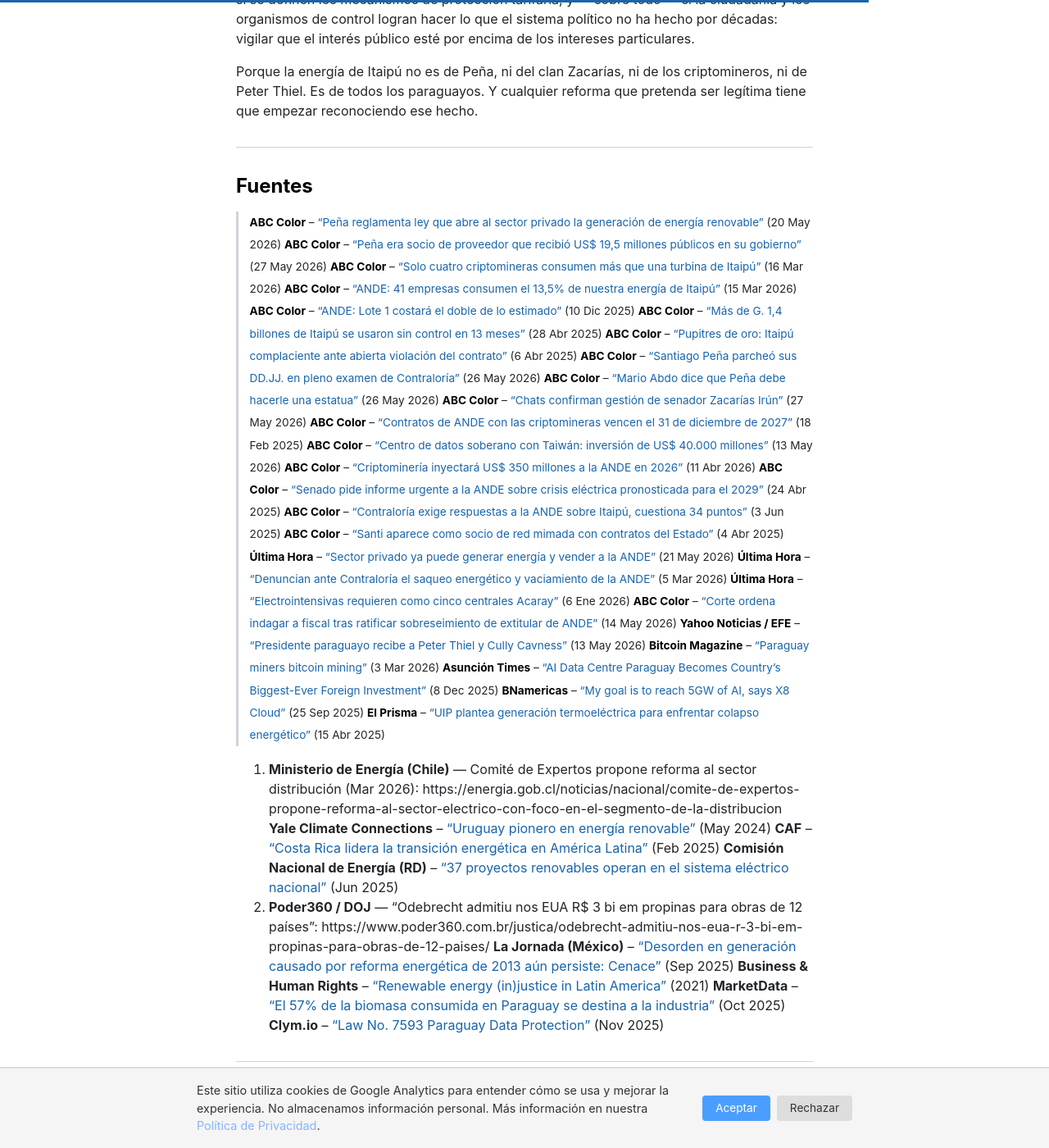
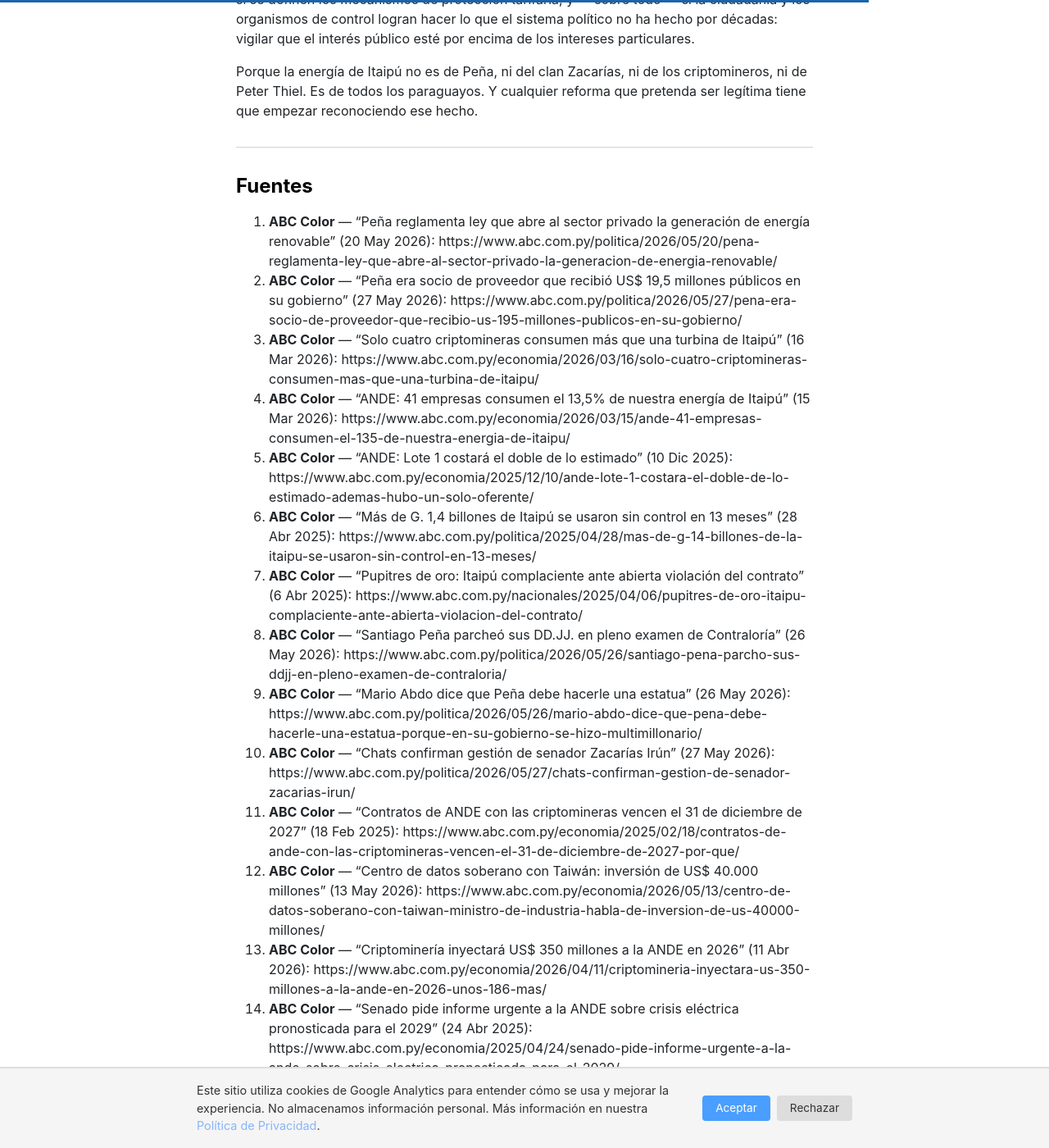
Before and after one commit to miravosqueinteresante/muchotexto.net, a Jekyll site: the page built from _posts/2026-05-27-apertura-sector-electrico-privado-paraguay.md, in a window 1280 px wide and 1400 px high, scrolled down 8995 px. Shown: the whole window at 82% size. Built offline with Jekyll 4.4.1, drawn with Linux system fonts in a browser that asks for light colours; comment, search, counter and statistics services are not loaded; some of the changed text lies outside the part shown.

Commit message:
Revert "seo: convert raw source URLs to descriptive anchor text in outbound links"
This reverts commit ba25331fbffeed640b6bc16f81f32192f6bdcea9.

```diff
--- a/_posts/2026-05-27-apertura-sector-electrico-privado-paraguay.md
+++ b/_posts/2026-05-27-apertura-sector-electrico-privado-paraguay.md
@@ -208,37 +208,37 @@
 
 ## Fuentes
 
-**ABC Color** – ["Peña reglamenta ley que abre al sector privado la generación de energía renovable"](https://www.abc.com.py/politica/2026/05/20/pena-reglamenta-ley-que-abre-al-sector-privado-la-generacion-de-energia-renovable/) (20 May 2026)
-**ABC Color** – ["Peña era socio de proveedor que recibió US$ 19,5 millones públicos en su gobierno"](https://www.abc.com.py/politica/2026/05/27/pena-era-socio-de-proveedor-que-recibio-us-195-millones-publicos-en-su-gobierno/) (27 May 2026)
-**ABC Color** – ["Solo cuatro criptomineras consumen más que una turbina de Itaipú"](https://www.abc.com.py/economia/2026/03/16/solo-cuatro-criptomineras-consumen-mas-que-una-turbina-de-itaipu/) (16 Mar 2026)
-**ABC Color** – ["ANDE: 41 empresas consumen el 13,5% de nuestra energía de Itaipú"](https://www.abc.com.py/economia/2026/03/15/ande-41-empresas-consumen-el-135-de-nuestra-energia-de-itaipu/) (15 Mar 2026)
-**ABC Color** – ["ANDE: Lote 1 costará el doble de lo estimado"](https://www.abc.com.py/economia/2025/12/10/ande-lote-1-costara-el-doble-de-lo-estimado-ademas-hubo-un-solo-oferente/) (10 Dic 2025)
-**ABC Color** – ["Más de G. 1,4 billones de Itaipú se usaron sin control en 13 meses"](https://www.abc.com.py/politica/2025/04/28/mas-de-g-14-billones-de-la-itaipu-se-usaron-sin-control-en-13-meses/) (28 Abr 2025)
-**ABC Color** – ["Pupitres de oro: Itaipú complaciente ante abierta violación del contrato"](https://www.abc.com.py/nacionales/2025/04/06/pupitres-de-oro-itaipu-complaciente-ante-abierta-violacion-del-contrato/) (6 Abr 2025)
-**ABC Color** – ["Santiago Peña parcheó sus DD.JJ. en pleno examen de Contraloría"](https://www.abc.com.py/politica/2026/05/26/santiago-pena-parcho-sus-ddjj-en-pleno-examen-de-contraloria/) (26 May 2026)
-**ABC Color** – ["Mario Abdo dice que Peña debe hacerle una estatua"](https://www.abc.com.py/politica/2026/05/26/mario-abdo-dice-que-pena-debe-hacerle-una-estatua-porque-en-su-gobierno-se-hizo-multimillonario/) (26 May 2026)
-**ABC Color** – ["Chats confirman gestión de senador Zacarías Irún"](https://www.abc.com.py/politica/2026/05/27/chats-confirman-gestion-de-senador-zacarias-irun/) (27 May 2026)
-**ABC Color** – ["Contratos de ANDE con las criptomineras vencen el 31 de diciembre de 2027"](https://www.abc.com.py/economia/2025/02/18/contratos-de-ande-con-las-criptomineras-vencen-el-31-de-diciembre-de-2027-por-que/) (18 Feb 2025)
-**ABC Color** – ["Centro de datos soberano con Taiwán: inversión de US$ 40.000 millones"](https://www.abc.com.py/economia/2026/05/13/centro-de-datos-soberano-con-taiwan-ministro-de-industria-habla-de-inversion-de-us-40000-millones/) (13 May 2026)
-**ABC Color** – ["Criptominería inyectará US$ 350 millones a la ANDE en 2026"](https://www.abc.com.py/economia/2026/04/11/criptomineria-inyectara-us-350-millones-a-la-ande-en-2026-unos-186-mas/) (11 Abr 2026)
-**ABC Color** – ["Senado pide informe urgente a la ANDE sobre crisis eléctrica pronosticada para el 2029"](https://www.abc.com.py/economia/2025/04/24/senado-pide-informe-urgente-a-la-ande-sobre-crisis-electrica-pronosticada-para-el-2029/) (24 Abr 2025)
-**ABC Color** – ["Contraloría exige respuestas a la ANDE sobre Itaipú, cuestiona 34 puntos"](https://www.abc.com.py/economia/2025/06/03/contraloria-exige-respuestas-a-la-ande-sobre-itaipu-cuestiona-34-puntos/) (3 Jun 2025)
-**ABC Color** – ["Santi aparece como socio de red mimada con contratos del Estado"](https://www.abc.com.py/politica/2025/04/04/santi-aparece-como-socio-de-red-mimada-con-contratos-del-estado/) (4 Abr 2025)
-**Última Hora** – ["Sector privado ya puede generar energía y vender a la ANDE"](https://www.ultimahora.com/sector-privado-ya-puede-generar-energia-y-luego-vender-a-la-ande) (21 May 2026)
-**Última Hora** – ["Denuncian ante Contraloría el saqueo energético y vaciamiento de la ANDE"](https://www.ultimahora.com/denuncian-ante-contraloria-el-saqueo-energetico-y-vaciamiento-de-la-ande) (5 Mar 2026)
-**Última Hora** – ["Electrointensivas requieren como cinco centrales Acaray"](https://www.ultimahora.com/electrointensivas-requieren-como-cinco-centrales-acaray) (6 Ene 2026)
-**ABC Color** – ["Corte ordena indagar a fiscal tras ratificar sobreseimiento de extitular de ANDE"](https://www.abc.com.py/nacionales/2026/05/14/corte-ordena-indagar-a-fiscal-tras-ratificar-sobreseimiento-definitivo-de-extitular-de-ande/) (14 May 2026)
-**Yahoo Noticias / EFE** – ["Presidente paraguayo recibe a Peter Thiel y Cully Cavness"](https://es-us.noticias.yahoo.com/presidente-paraguayo-recibe-magnates-tecnologicos-235601943.html) (13 May 2026)
-**Bitcoin Magazine** – ["Paraguay miners bitcoin mining"](https://bitcoinmagazine.com/featured/paraguay-miners-bitcoin-mining) (3 Mar 2026)
-**Asunción Times** – ["AI Data Centre Paraguay Becomes Country's Biggest-Ever Foreign Investment"](https://asunciontimes.com/paraguay-news/national-news/ai-data-centre-paraguay-a-historic-moment-for-the-nation/) (8 Dec 2025)
-**BNamericas** – ["My goal is to reach 5GW of AI, says X8 Cloud"](https://www.bnamericas.com/en/interviews/my-goal-is-to-reach-5gw-of-ai-says-x8-cloud-about-mega-project-in-paraguay) (25 Sep 2025)
-**El Prisma** – ["UIP plantea generación termoeléctrica para enfrentar colapso energético"](https://elprisma.com.py/uip-plantea-generacion-termoelectrica-para-enfrentar-el-previsible-colapso-energetico/) (15 Abr 2025)
+1. **ABC Color** — "Peña reglamenta ley que abre al sector privado la generación de energía renovable" (20 May 2026): https://www.abc.com.py/politica/2026/05/20/pena-reglamenta-ley-que-abre-al-sector-privado-la-generacion-de-energia-renovable/
+2. **ABC Color** — "Peña era socio de proveedor que recibió US$ 19,5 millones públicos en su gobierno" (27 May 2026): https://www.abc.com.py/politica/2026/05/27/pena-era-socio-de-proveedor-que-recibio-us-195-millones-publicos-en-su-gobierno/
+3. **ABC Color** — "Solo cuatro criptomineras consumen más que una turbina de Itaipú" (16 Mar 2026): https://www.abc.com.py/economia/2026/03/16/solo-cuatro-criptomineras-consumen-mas-que-una-turbina-de-itaipu/
+4. **ABC Color** — "ANDE: 41 empresas consumen el 13,5% de nuestra energía de Itaipú" (15 Mar 2026): https://www.abc.com.py/economia/2026/03/15/ande-41-empresas-consumen-el-135-de-nuestra-energia-de-itaipu/
+5. **ABC Color** — "ANDE: Lote 1 costará el doble de lo estimado" (10 Dic 2025): https://www.abc.com.py/economia/2025/12/10/ande-lote-1-costara-el-doble-de-lo-estimado-ademas-hubo-un-solo-oferente/
+6. **ABC Color** — "Más de G. 1,4 billones de Itaipú se usaron sin control en 13 meses" (28 Abr 2025): https://www.abc.com.py/politica/2025/04/28/mas-de-g-14-billones-de-la-itaipu-se-usaron-sin-control-en-13-meses/
+7. **ABC Color** — "Pupitres de oro: Itaipú complaciente ante abierta violación del contrato" (6 Abr 2025): https://www.abc.com.py/nacionales/2025/04/06/pupitres-de-oro-itaipu-complaciente-ante-abierta-violacion-del-contrato/
+8. **ABC Color** — "Santiago Peña parcheó sus DD.JJ. en pleno examen de Contraloría" (26 May 2026): https://www.abc.com.py/politica/2026/05/26/santiago-pena-parcho-sus-ddjj-en-pleno-examen-de-contraloria/
+9. **ABC Color** — "Mario Abdo dice que Peña debe hacerle una estatua" (26 May 2026): https://www.abc.com.py/politica/2026/05/26/mario-abdo-dice-que-pena-debe-hacerle-una-estatua-porque-en-su-gobierno-se-hizo-multimillonario/
+10. **ABC Color** — "Chats confirman gestión de senador Zacarías Irún" (27 May 2026): https://www.abc.com.py/politica/2026/05/27/chats-confirman-gestion-de-senador-zacarias-irun/
+11. **ABC Color** — "Contratos de ANDE con las criptomineras vencen el 31 de diciembre de 2027" (18 Feb 2025): https://www.abc.com.py/economia/2025/02/18/contratos-de-ande-con-las-criptomineras-vencen-el-31-de-diciembre-de-2027-por-que/
+12. **ABC Color** — "Centro de datos soberano con Taiwán: inversión de US$ 40.000 millones" (13 May 2026): https://www.abc.com.py/economia/2026/05/13/centro-de-datos-soberano-con-taiwan-ministro-de-industria-habla-de-inversion-de-us-40000-millones/
+13. **ABC Color** — "Criptominería inyectará US$ 350 millones a la ANDE en 2026" (11 Abr 2026): https://www.abc.com.py/economia/2026/04/11/criptomineria-inyectara-us-350-millones-a-la-ande-en-2026-unos-186-mas/
+14. **ABC Color** — "Senado pide informe urgente a la ANDE sobre crisis eléctrica pronosticada para el 2029" (24 Abr 2025): https://www.abc.com.py/economia/2025/04/24/senado-pide-informe-urgente-a-la-ande-sobre-crisis-electrica-pronosticada-para-el-2029/
+15. **ABC Color** — "Contraloría exige respuestas a la ANDE sobre Itaipú, cuestiona 34 puntos" (3 Jun 2025): https://www.abc.com.py/economia/2025/06/03/contraloria-exige-respuestas-a-la-ande-sobre-itaipu-cuestiona-34-puntos/
+16. **ABC Color** — "Santi aparece como socio de red mimada con contratos del Estado" (4 Abr 2025): https://www.abc.com.py/politica/2025/04/04/santi-aparece-como-socio-de-red-mimada-con-contratos-del-estado/
+17. **Última Hora** — "Sector privado ya puede generar energía y vender a la ANDE" (21 May 2026): https://www.ultimahora.com/sector-privado-ya-puede-generar-energia-y-luego-vender-a-la-ande
+18. **Última Hora** — "Denuncian ante Contraloría el saqueo energético y vaciamiento de la ANDE" (5 Mar 2026): https://www.ultimahora.com/denuncian-ante-contraloria-el-saqueo-energetico-y-vaciamiento-de-la-ande
+19. **Última Hora** — "Electrointensivas requieren como cinco centrales Acaray" (6 Ene 2026): https://www.ultimahora.com/electrointensivas-requieren-como-cinco-centrales-acaray
+20. **ABC Color** — "Corte ordena indagar a fiscal tras ratificar sobreseimiento de extitular de ANDE" (14 May 2026): https://www.abc.com.py/nacionales/2026/05/14/corte-ordena-indagar-a-fiscal-tras-ratificar-sobreseimiento-definitivo-de-extitular-de-ande/
+21. **Yahoo Noticias / EFE** — "Presidente paraguayo recibe a Peter Thiel y Cully Cavness" (13 May 2026): https://es-us.noticias.yahoo.com/presidente-paraguayo-recibe-magnates-tecnologicos-235601943.html
+22. **Bitcoin Magazine** — "Paraguay miners bitcoin mining" (3 Mar 2026): https://bitcoinmagazine.com/featured/paraguay-miners-bitcoin-mining
+23. **Asunción Times** — "AI Data Centre Paraguay Becomes Country's Biggest-Ever Foreign Investment" (8 Dec 2025): https://asunciontimes.com/paraguay-news/national-news/ai-data-centre-paraguay-a-historic-moment-for-the-nation/
+24. **BNamericas** — "My goal is to reach 5GW of AI, says X8 Cloud" (25 Sep 2025): https://www.bnamericas.com/en/interviews/my-goal-is-to-reach-5gw-of-ai-says-x8-cloud-about-mega-project-in-paraguay
+25. **El Prisma** — "UIP plantea generación termoeléctrica para enfrentar colapso energético" (15 Abr 2025): https://elprisma.com.py/uip-plantea-generacion-termoelectrica-para-enfrentar-el-previsible-colapso-energetico/
 26. **Ministerio de Energía (Chile)** — Comité de Expertos propone reforma al sector distribución (Mar 2026): https://energia.gob.cl/noticias/nacional/comite-de-expertos-propone-reforma-al-sector-electrico-con-foco-en-el-segmento-de-la-distribucion
-**Yale Climate Connections** – ["Uruguay pionero en energía renovable"](https://yaleclimateconnections.org/2024/05/uruguay-pionero-en-energia-renovable) (May 2024)
-**CAF** – ["Costa Rica lidera la transición energética en América Latina"](https://www.caf.com/es/actualidad/noticias/costa-rica-lidera-la-transicion-energetica-en-america-latina-con-una-matriz-electrica-casi-100-renovable) (Feb 2025)
-**Comisión Nacional de Energía (RD)** – ["37 proyectos renovables operan en el sistema eléctrico nacional"](https://cne.gob.do/noticia/37-proyectos-renovables-ya-operan-en-el-sistema-electrico-nacional) (Jun 2025)
+27. **Yale Climate Connections** — "Uruguay pionero en energía renovable" (May 2024): https://yaleclimateconnections.org/2024/05/uruguay-pionero-en-energia-renovable
+28. **CAF** — "Costa Rica lidera la transición energética en América Latina" (Feb 2025): https://www.caf.com/es/actualidad/noticias/costa-rica-lidera-la-transicion-energetica-en-america-latina-con-una-matriz-electrica-casi-100-renovable
+29. **Comisión Nacional de Energía (RD)** — "37 proyectos renovables operan en el sistema eléctrico nacional" (Jun 2025): https://cne.gob.do/noticia/37-proyectos-renovables-ya-operan-en-el-sistema-electrico-nacional
 30. **Poder360 / DOJ** — "Odebrecht admitiu nos EUA R$ 3 bi em propinas para obras de 12 países": https://www.poder360.com.br/justica/odebrecht-admitiu-nos-eua-r-3-bi-em-propinas-para-obras-de-12-paises/
-**La Jornada (México)** – ["Desorden en generación causado por reforma energética de 2013 aún persiste: Cenace"](https://www.jornada.com.mx/noticia/2025/09/23/economia/desorden-en-generacion-causado-por-la-reforma-energetica-de-2013-aun-persiste-cenace) (Sep 2025)
-**Business & Human Rights** – ["Renewable energy (in)justice in Latin America"](https://www.business-humanrights.org/en/from-us/briefings/renewable-energy-injustice-in-latin-america/) (2021)
-**MarketData** – ["El 57% de la biomasa consumida en Paraguay se destina a la industria"](https://marketdata.com.py/noticias/el-57-de-la-biomasa-consumida-en-paraguay-se-destina-a-la-industria-revela-informe-146457/) (Oct 2025)
-**Clym.io** – ["Law No. 7593 Paraguay Data Protection"](https://www.clym.io/regulations/law-no-7593-paraguay) (Nov 2025)
+31. **La Jornada (México)** — "Desorden en generación causado por reforma energética de 2013 aún persiste: Cenace" (Sep 2025): https://www.jornada.com.mx/noticia/2025/09/23/economia/desorden-en-generacion-causado-por-la-reforma-energetica-de-2013-aun-persiste-cenace
+32. **Business & Human Rights** — "Renewable energy (in)justice in Latin America" (2021): https://www.business-humanrights.org/en/from-us/briefings/renewable-energy-injustice-in-latin-america/
+33. **MarketData** — "El 57% de la biomasa consumida en Paraguay se destina a la industria" (Oct 2025): https://marketdata.com.py/noticias/el-57-de-la-biomasa-consumida-en-paraguay-se-destina-a-la-industria-revela-informe-146457/
+34. **Clym.io** — "Law No. 7593 Paraguay Data Protection" (Nov 2025): https://www.clym.io/regulations/law-no-7593-paraguay
```
Also changed, not shown: _posts/2026-05-16-peter-thiel-paraguay-experimento.md (+21 -21 lines), _posts/2026-05-18-tokenizacion-del-agro-paraguay.md (+8 -8 lines), _posts/2026-05-27-ia-cuesta-mas-que-humanos-burbuja.md (+30 -30 lines).
